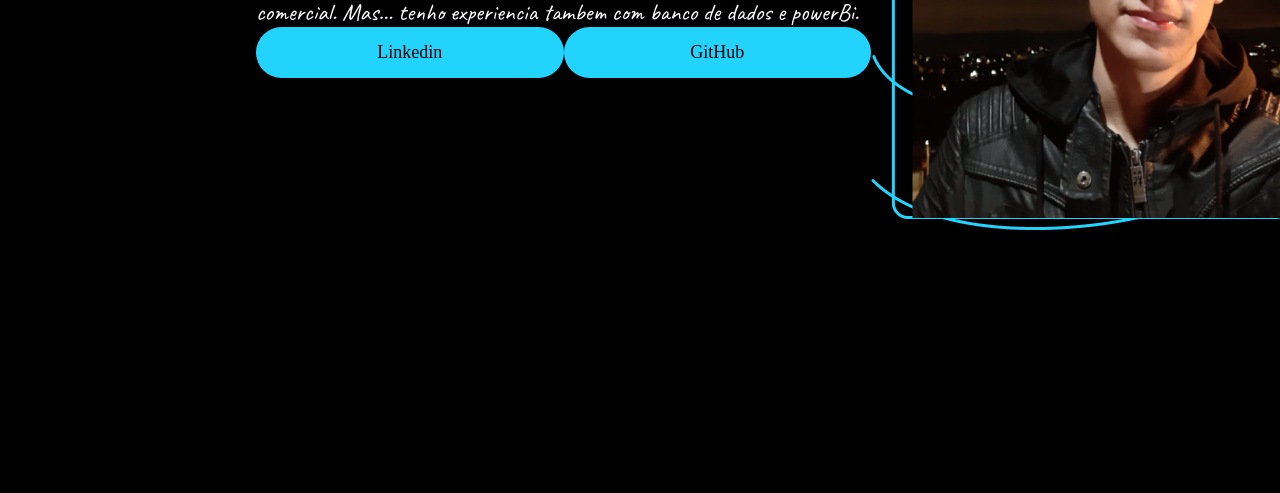
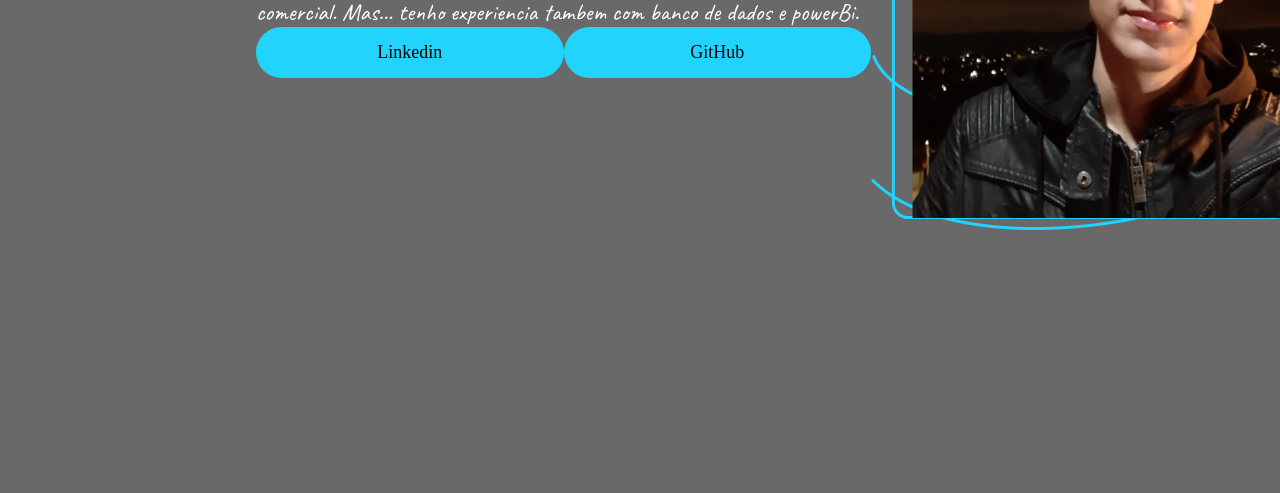
Before and after one commit to Victor999069/teste-awari, a plain HTML site: page index.html in a window 1280 px wide. Shown: the part 563-1056 px from the top of the page. Drawn offline with Linux system fonts and the light colour scheme.

Commit message:
Mudança de cor de fundo

```diff
--- a/style.css
+++ b/style.css
@@ -11,7 +11,7 @@ body
 {
     height: 100vh;
     box-sizing: border-box;
-    background-color: black;
+    background-color: dimgrey;
     color: white;
 }
 
```
